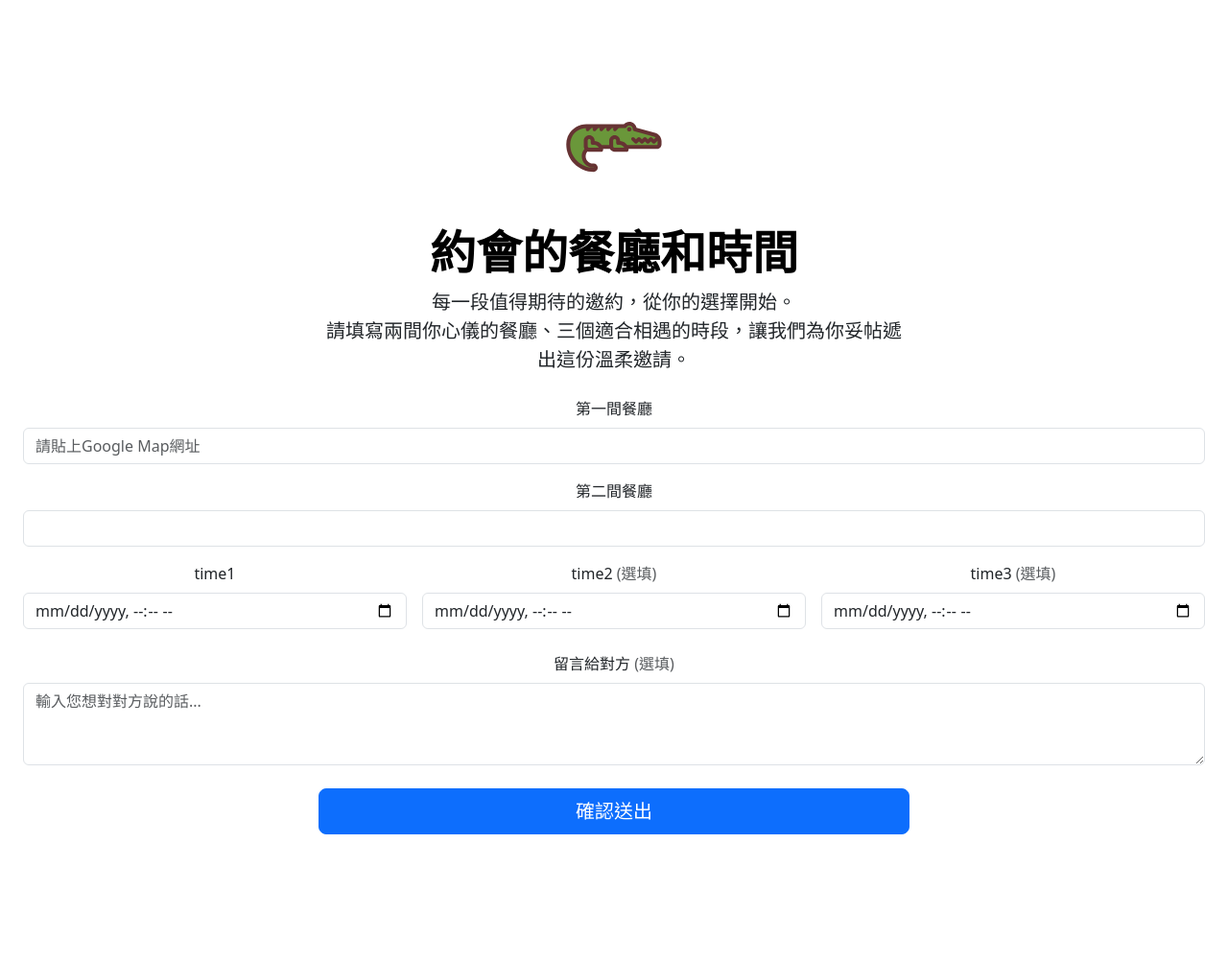
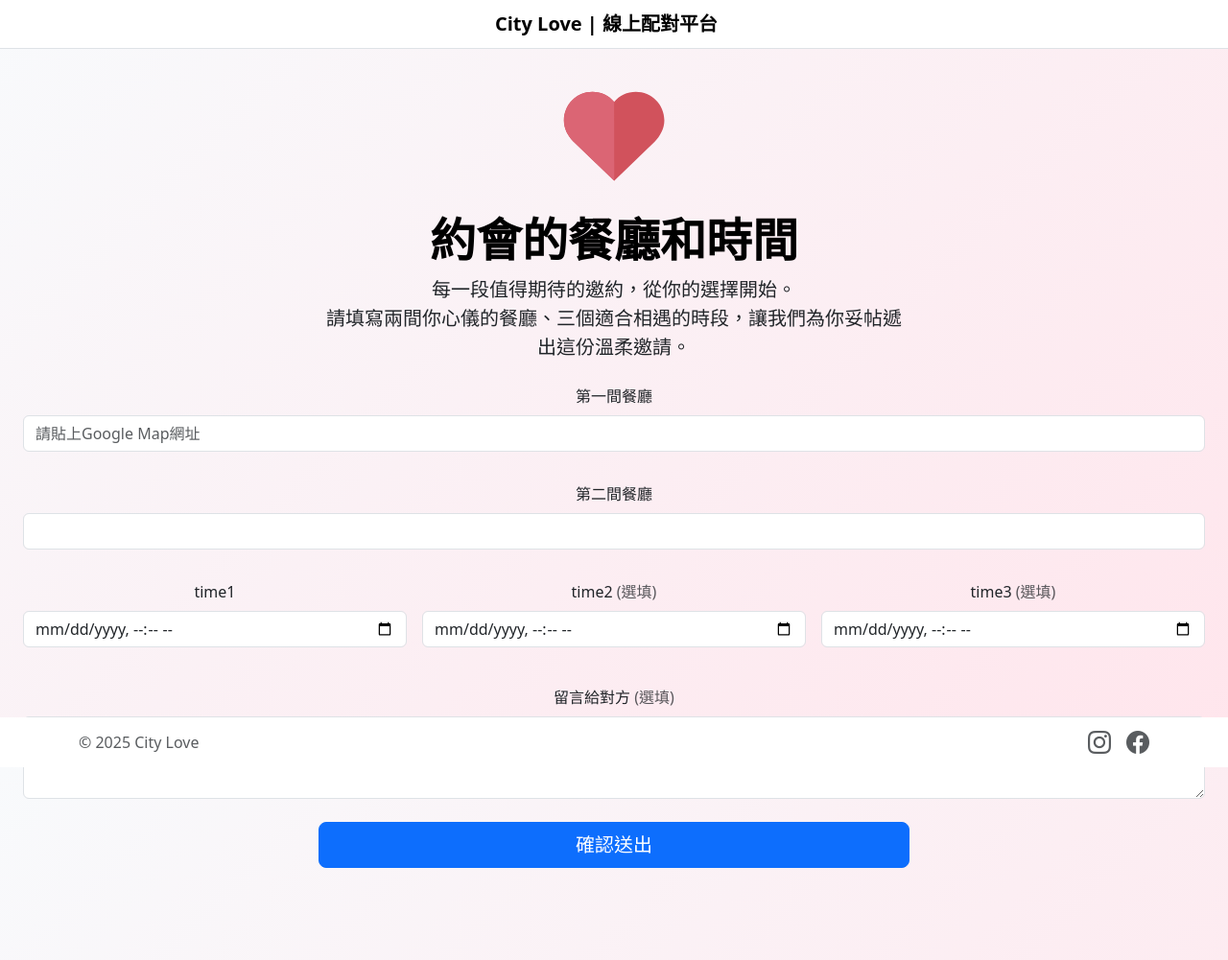
Before and after one commit to citylovecommunity/linebot, a Flask app: page /rest_r1 in a window 1280 px wide. Shown: the whole page at 96% size. Before the commit the page ends 870 px from the top, so only its background shows below. Run offline with Flask 3, Linux system fonts and the light colour scheme; some libraries are stand-ins or nearby versions.

Commit message:
精簡版本

```diff
--- a/form_app/app.py
+++ b/form_app/app.py
@@ -90,6 +90,11 @@ def change_state(current_state,
 def store_confirm_data(confirm_data, matching_id, conn=None, commit=True):
     params = confirm_data.copy()
     params['matching_id'] = matching_id
+
+    for key in ['time1', 'time2', 'time3']:
+        if params.get(key) == '':
+            params[key] = None
+
     update_stmt = """
         update matching set
         place1_url = %(place1_url)s,
@@ -169,7 +174,8 @@ def invitation():
                         如果你準備好了，就讓這份感覺往對方的方向流動吧!♾️
                            """,
                            header=f'將 Like 傳給{get_proper_name(matching_info)}嗎？',
-                           btn_name='我想傳送 Like')
+                           btn_name='我想傳送 Like',
+                           action_url=url_for('invitation'))
 
 
 @app.route('/liked', methods=['GET', 'POST'])
@@ -197,7 +203,8 @@ def liked():
                         你願意輕輕回應，讓這段可能的故事有機會展開嗎？<br>
                            """,
                            header='你悄悄地被喜歡了',
-                           btn_name='確認相遇')
+                           btn_name='確認相遇',
+                           action_url=url_for('liked'))
 
 
 @app.route('/choose_rest/<int:rest_round>', methods=['POST'])
--- a/form_app/templates/base.html
+++ b/form_app/templates/base.html
@@ -1,15 +1,60 @@
 <!DOCTYPE html>
-<html lang="zh-Hant">
+<html lang="zh-Hant" class="h-100">
 
 <head>
     <meta charset="UTF-8">
     <title>{% block title %}Flask App{% endblock %}</title>
     <link rel="stylesheet" href="https://cdn.jsdelivr.net/npm/bootstrap@5.3.0/dist/css/bootstrap.min.css">
-    <!-- <link rel="stylesheet" href="{{ url_for('static', filename='style.css') }}"> -->
+    <link rel="stylesheet" href="https://cdn.jsdelivr.net/npm/bootstrap-icons@1.11.3/font/bootstrap-icons.min.css">
+    <style>
+        html,
+        body {
+            height: 100%;
+        }
+
+        body {
+            background: linear-gradient(135deg, #f8fafc 0%, #ffe5ec 100%);
+            min-height: 100vh;
+            display: flex;
+            flex-direction: column;
+        }
+    </style>
 </head>
 
 <body>
-    {% block content %}{% endblock %}
+    <!-- Bootstrap Navbar as menu bar -->
+    <nav class="navbar navbar-light bg-white border-bottom mb-4">
+        <div class="container justify-content-center">
+            <span class="navbar-brand mb-0 h1 fw-bold">City Love | 線上配對平台</span>
+        </div>
+    </nav>
+
+    <div class="content-wrapper px-4 pb-5 my-2 text-center">
+        <img class="d-block mx-auto mb-4" src="{{ url_for('static', filename='images/love-svgrepo-com.svg') }}"
+            alt="Logo" width="144" height="114">
+        {% block content %}{% endblock %}
+    </div>
+
+    <!-- Bootstrap Footer -->
+    <footer class="bg-white  py-2 mt-5 fixed-bottom">
+        <div class="container d-flex flex-wrap justify-content-between align-items-center">
+            <div class="d-flex align-items-center">
+                <span class="mb-0 text-body-secondary">© 2025 City Love</span>
+            </div>
+            <ul class="nav list-unstyled d-flex mb-0">
+                <li class="ms-3">
+                    <a class="text-body-secondary" href="#" aria-label="Instagram">
+                        <i class="bi bi-instagram" style="font-size: 1.5rem;"></i>
+                    </a>
+                </li>
+                <li class="ms-3">
+                    <a class="text-body-secondary" href="#" aria-label="Facebook">
+                        <i class="bi bi-facebook" style="font-size: 1.5rem;"></i>
+                    </a>
+                </li>
+            </ul>
+        </div>
+    </footer>
 </body>
 
 </html>
--- a/form_app/templates/confirm.html
+++ b/form_app/templates/confirm.html
@@ -6,9 +6,6 @@ Confirm
 
 {% block content %}
 
-
-<div class="px-4 py-5 my-5 text-center"> <img class="d-block mx-auto mb-4"
-        src="{{ url_for('static', filename='images/crocodile-svgrepo-com.svg') }}" alt="" width="144" height="114">
 <h1 class="display-5 fw-bold text-body-emphasis">{{ header }}</h1>
 <div class="col-lg-6 mx-auto">
     <p class="lead mb-4">{{ message|safe }}</p>
@@ -17,6 +14,4 @@ Confirm
                 class="btn btn-primary btn-lg px-4 gap-3">{{ btn_name }}</button>
         </div>
     </form>
-
-    </div>
     {% endblock %}
--- a/form_app/templates/submit_places.html
+++ b/form_app/templates/submit_places.html
@@ -9,8 +9,6 @@
 {% block content %}
 
 
-<div class="px-4 py-5 my-5 text-center"> <img class="d-block mx-auto mb-4"
-        src="{{ url_for('static', filename='images/crocodile-svgrepo-com.svg') }}" alt="" width="144" height="114">
 <h1 class="display-5 fw-bold text-body-emphasis">{{ dating_title }}</h1>
 <div class="col-lg-6 mx-auto">
     <p class="lead mb-4">{{ first_word|safe }}</p>
@@ -18,36 +16,65 @@
 
 <form class="needs-validation" method="post" action="{{ post_to }}">
     <div class="row g-3">
-            <div class="col-12"> <label for="address" class="form-label">第一間餐廳</label> <input type="url"
-                    class="form-control" id="place1" name="place1" required {% if lock %} disabled {% endif %}
-                    value="{{ session['confirm_data']['place1_url'] if session.get('confirm_data') else '' }}"
+        <div class="col-12 mb-3">
+            <label for="place1" class="form-label">第一間餐廳</label>
+            <div class="input-group">
+                <input type="url" class="form-control" id="place1" name="place1" required {% if lock %} disabled {%
+                    endif %} value="{{ session['confirm_data']['place1_url'] if session.get('confirm_data') else '' }}"
                     placeholder="請貼上Google Map網址">
+                {% if lock %}
+                <button class="btn btn-outline-secondary ms-2" type="button" onclick="enableInput('place1')">編輯</button>
+                {% endif %}
+            </div>
             <div class="invalid-feedback">
                 請輸入有效的 Google Map 網址。
             </div>
         </div>
 
-            <div class="col-12"> <label for="address" class="form-label">第二間餐廳</label> <input type="url"
-                    class="form-control" id="place2" name="place2" {% if lock %} disabled {% endif %}
+        <div class="col-12 mb-3">
+            <label for="place2" class="form-label">第二間餐廳</label>
+            <div class="input-group">
+                <input type="url" class="form-control" id="place2" name="place2" {% if lock %} disabled {% endif %}
                     value="{{ session['confirm_data']['place2_url'] if session.get('confirm_data') else '' }}">
+                {% if lock %}
+                <button class="btn btn-outline-secondary ms-2" type="button" onclick="enableInput('place2')">編輯</button>
+                {% endif %}
+            </div>
             <div class="invalid-feedback">
                 Please enter your shipping address.
             </div>
         </div>
 
-            <div class="col-md-4"> <label for="time1" class="form-label">time1</label> <input type="datetime-local"
-                    class="form-control mb-2" id="time1" name="time1" required {% if lock %} disabled {% endif %}
+        <div class="col-md-4 mb-3">
+            <label for="time1" class="form-label">time1</label>
+            <div class="input-group">
+                <input type="datetime-local" class="form-control mb-2" id="time1" name="time1" required {% if lock %}
+                    disabled {% endif %}
                     value="{{ session['confirm_data']['time1'] if session.get('confirm_data') else '' }}">
+                {% if lock %}
+                <button class="btn btn-outline-secondary  ms-2" type="button" onclick="enableInput('time1')">編輯</button>
+                {% endif %}
             </div>
-            <div class="col-md-4"> <label for="time2" class="form-label">time2 <span
-                        class="text-body-secondary">(選填)</span></label> <input type="datetime-local"
-                    class="form-control mb-2" id="time2" name="time2" {% if lock %} disabled {% endif %}
-                    value="{{ session['confirm_data']['time2'] if session.get('confirm_data') else '' }}">
         </div>
-            <div class="col-md-4"> <label for="time3" class="form-label">time3 <span
-                        class="text-body-secondary">(選填)</span></label> <input type="datetime-local"
-                    class="form-control mb-2" id="time3" name="time3" {% if lock %} disabled {% endif %}
-                    value="{{ session['confirm_data']['time3'] if session.get('confirm_data') else '' }}">
+        <div class="col-md-4 mb-3">
+            <label for="time2" class="form-label">time2 <span class="text-body-secondary">(選填)</span></label>
+            <div class="input-group">
+                <input type="datetime-local" class="form-control mb-2" id="time2" name="time2" {% if lock %} disabled {%
+                    endif %} value="{{ session['confirm_data']['time2'] if session.get('confirm_data') else '' }}">
+                {% if lock %}
+                <button class="btn btn-outline-secondary ms-2" type="button" onclick="enableInput('time2')">編輯</button>
+                {% endif %}
+            </div>
+        </div>
+        <div class="col-md-4 mb-3">
+            <label for="time3" class="form-label">time3 <span class="text-body-secondary">(選填)</span></label>
+            <div class="input-group">
+                <input type="datetime-local" class="form-control mb-2" id="time3" name="time3" {% if lock %} disabled {%
+                    endif %} value="{{ session['confirm_data']['time3'] if session.get('confirm_data') else '' }}">
+                {% if lock %}
+                <button class="btn btn-outline-secondary ms-2" type="button" onclick="enableInput('time3')">編輯</button>
+                {% endif %}
+            </div>
         </div>
 
         <div class="col-md-12">
@@ -57,32 +84,27 @@
         </div>
     </div>
 
-        <button class="w-50 btn btn-primary btn-lg mt-4" type="submit">確認送出</button>
+    <div class="d-flex justify-content-center gap-3 mt-4 mb-5">
+        <button class="w-50 btn btn-primary btn-lg" type="submit">確認送出</button>
         {% if go_back_url %}
-        <a href="{{ go_back_url }}" class="btn btn-outline-secondary">返回上頁</a>
+        <a href="{{ go_back_url }}" class="w-50 btn btn-outline-secondary btn-lg">返回上頁</a>
         {% endif %}
+    </div>
 </form>
-
-
-</div>
 
 {% if lock %}
 <script>
-    function toggleSectionLock(sectionId, btn) {
-        const section = document.getElementById(sectionId);
-        const inputs = section.querySelectorAll('input');
-        const isLocked = inputs[0].hasAttribute('disabled');
-
-        inputs.forEach(input => {
-            if (isLocked) {
+    function enableInput(inputId) {
+        document.getElementById(inputId).removeAttribute('disabled');
+        // Optionally, focus the input
+        document.getElementById(inputId).focus();
+    }
+    document.querySelector('form.needs-validation').addEventListener('submit', function (e) {
+        // Enable all disabled inputs before submit
+        this.querySelectorAll('input:disabled').forEach(function (input) {
             input.removeAttribute('disabled');
-            } else {
-                input.setAttribute('disabled', true);
-            }
         });
-
-        btn.textContent = isLocked ? '🔓' : '🔒';
-    }
+    });
 </script>
 {% endif %}
 
```
Also changed, not shown: form_app/templates/booking_info.html (+16 -16 lines), form_app/templates/confirm_places.html (+17 -9 lines), form_app/templates/show_places.html (+24 -34 lines), form_app/templates/thank_you.html (+3 -7 lines), form_app/static/images/love-svgrepo-com.svg (added). Lines whose indentation alone changed are shown as unchanged.
